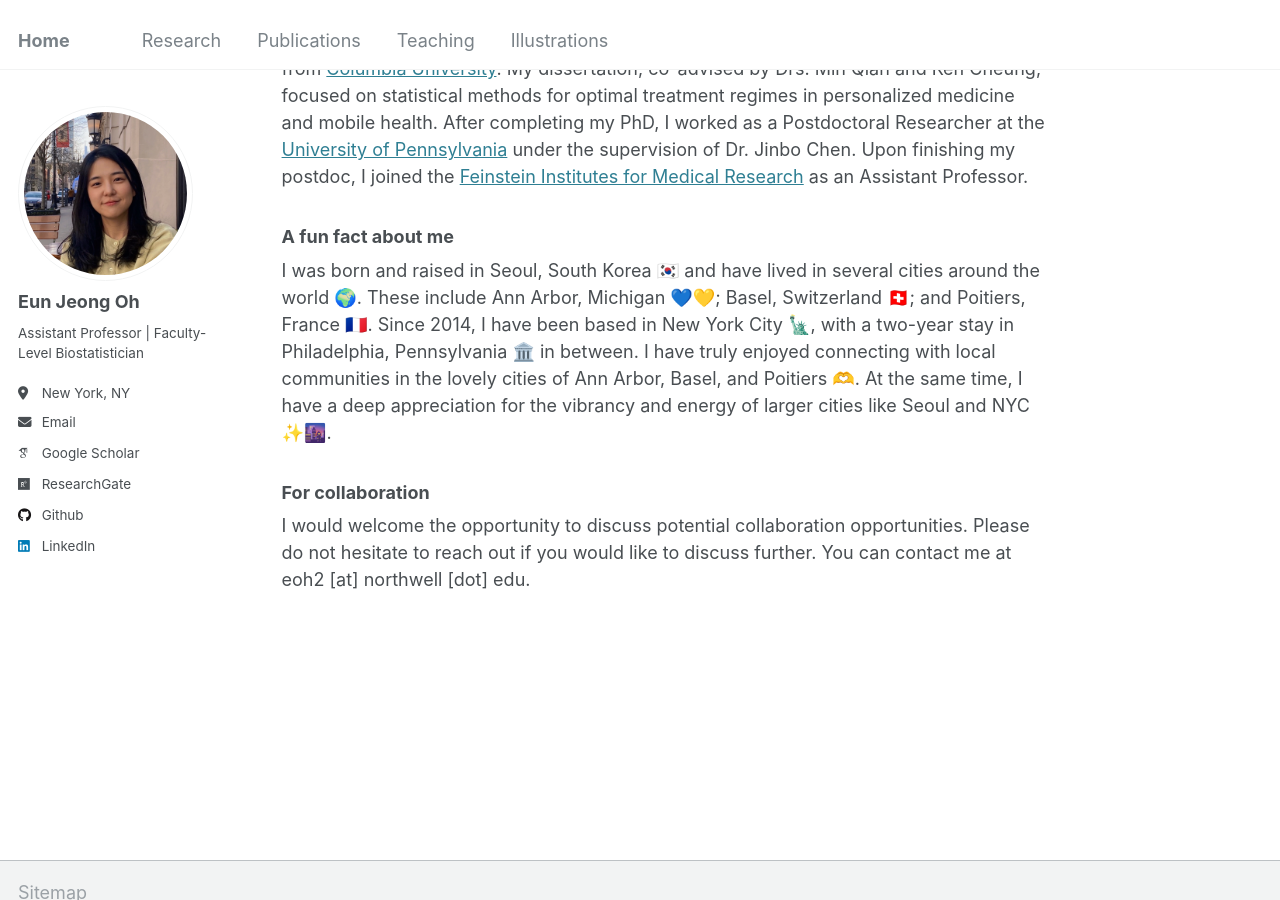
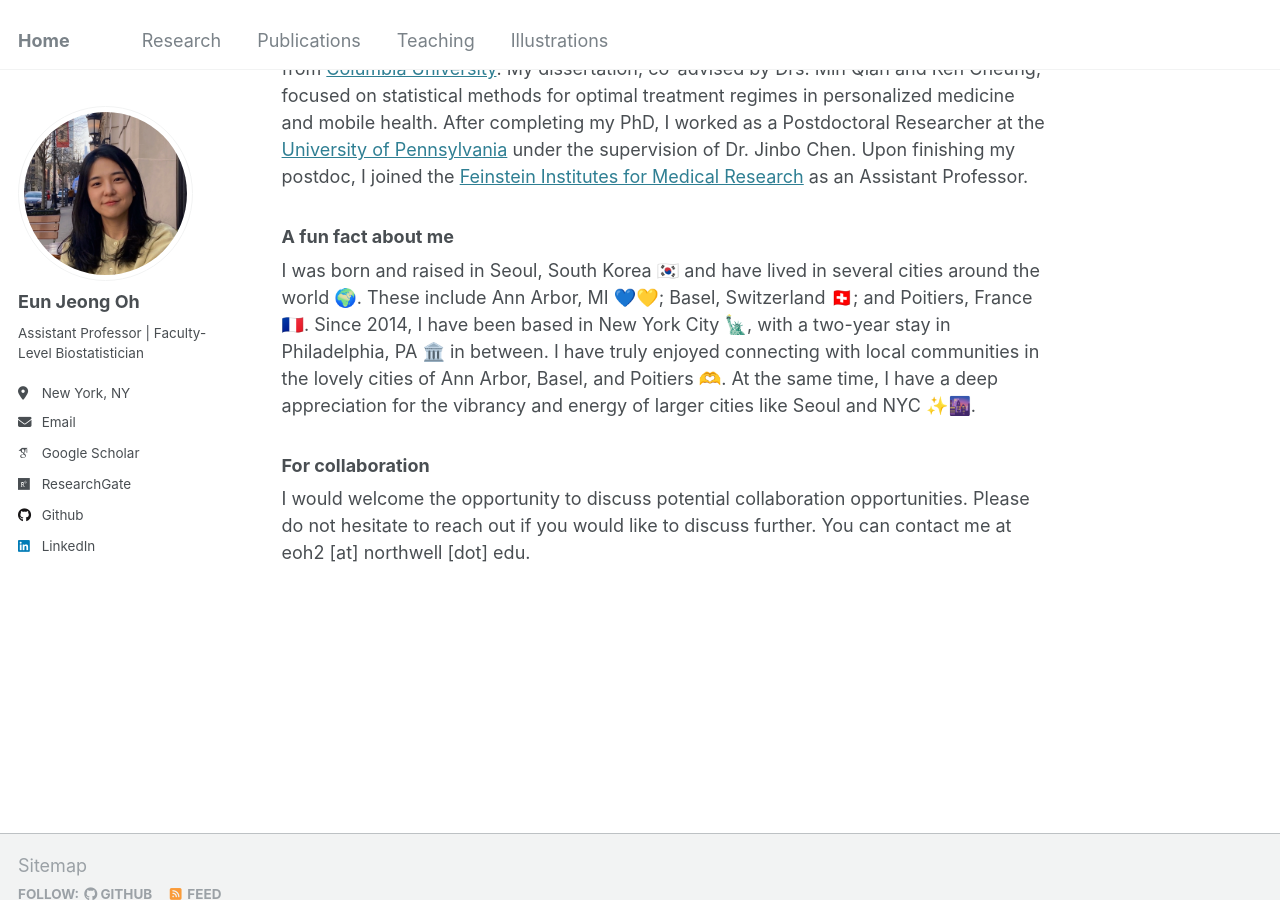
Before and after one commit to oheunj/oheunj.github.io, a Jekyll site: the page built from _pages/about.md, in a window 1280 px wide and 900 px high, scrolled down 691 px. Built offline with Jekyll 4.4.1, drawn with Linux system fonts in a browser that asks for light colours; some web fonts are replaced.

Commit message:
Update about.md

```diff
--- a/_pages/about.md
+++ b/_pages/about.md
@@ -19,7 +19,7 @@
 I received a BA and an MA in Statistics from [Yonsei University](https://www.yonsei.ac.kr/en_sc/index.jsp), and a PhD in Biostatistics from [Columbia University](https://www.columbia.edu/). My dissertation, co-advised by Drs. Min Qian and Ken Cheung, focused on statistical methods for optimal treatment regimes in personalized medicine and mobile health. After completing my PhD, I worked as a Postdoctoral Researcher at the [University of Pennsylvania](https://www.upenn.edu/) under the supervision of Dr. Jinbo Chen. Upon finishing my postdoc, I joined the [Feinstein Institutes for Medical Research](https://feinstein.northwell.edu/) as an Assistant Professor.
 
 ### A fun fact about me
-I was born and raised in Seoul, South Korea 🇰🇷 and have lived in several cities around the world 🌍. These include Ann Arbor, Michigan 💙💛; Basel, Switzerland 🇨🇭; and Poitiers, France 🇫🇷. Since 2014, I have been based in New York City 🗽, with a two-year stay in Philadelphia, Pennsylvania 🏛️ in between. I have truly enjoyed connecting with local communities in the lovely cities of Ann Arbor, Basel, and Poitiers 🫶. At the same time, I have a deep appreciation for the vibrancy and energy of larger cities like Seoul and NYC ✨🌆.
+I was born and raised in Seoul, South Korea 🇰🇷 and have lived in several cities around the world 🌍. These include Ann Arbor, MI 💙💛; Basel, Switzerland 🇨🇭; and Poitiers, France 🇫🇷. Since 2014, I have been based in New York City 🗽, with a two-year stay in Philadelphia, PA 🏛️ in between. I have truly enjoyed connecting with local communities in the lovely cities of Ann Arbor, Basel, and Poitiers 🫶. At the same time, I have a deep appreciation for the vibrancy and energy of larger cities like Seoul and NYC ✨🌆.
 
 ### For collaboration
 I would welcome the opportunity to discuss potential collaboration opportunities. Please do not hesitate to reach out if you would like to discuss further. You can contact me at eoh2 [at] northwell [dot] edu.
```
